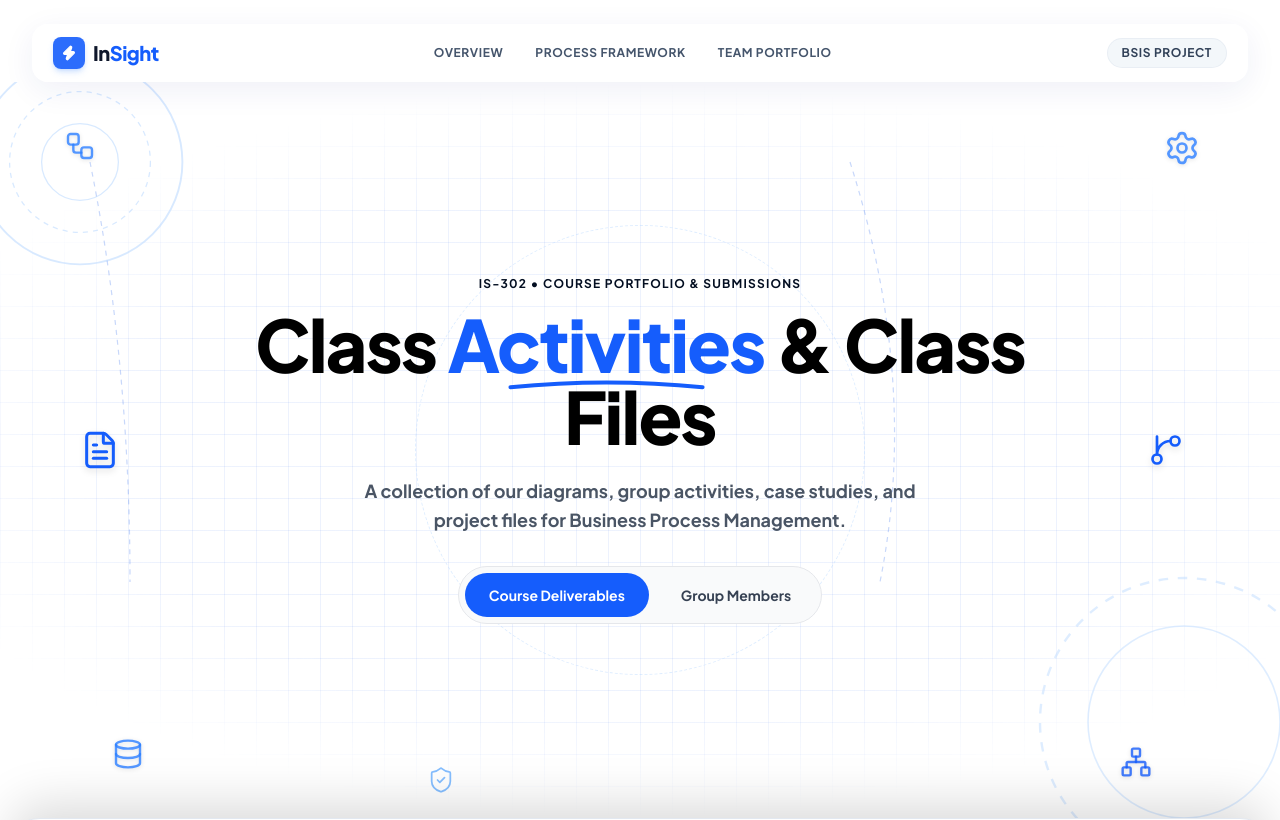
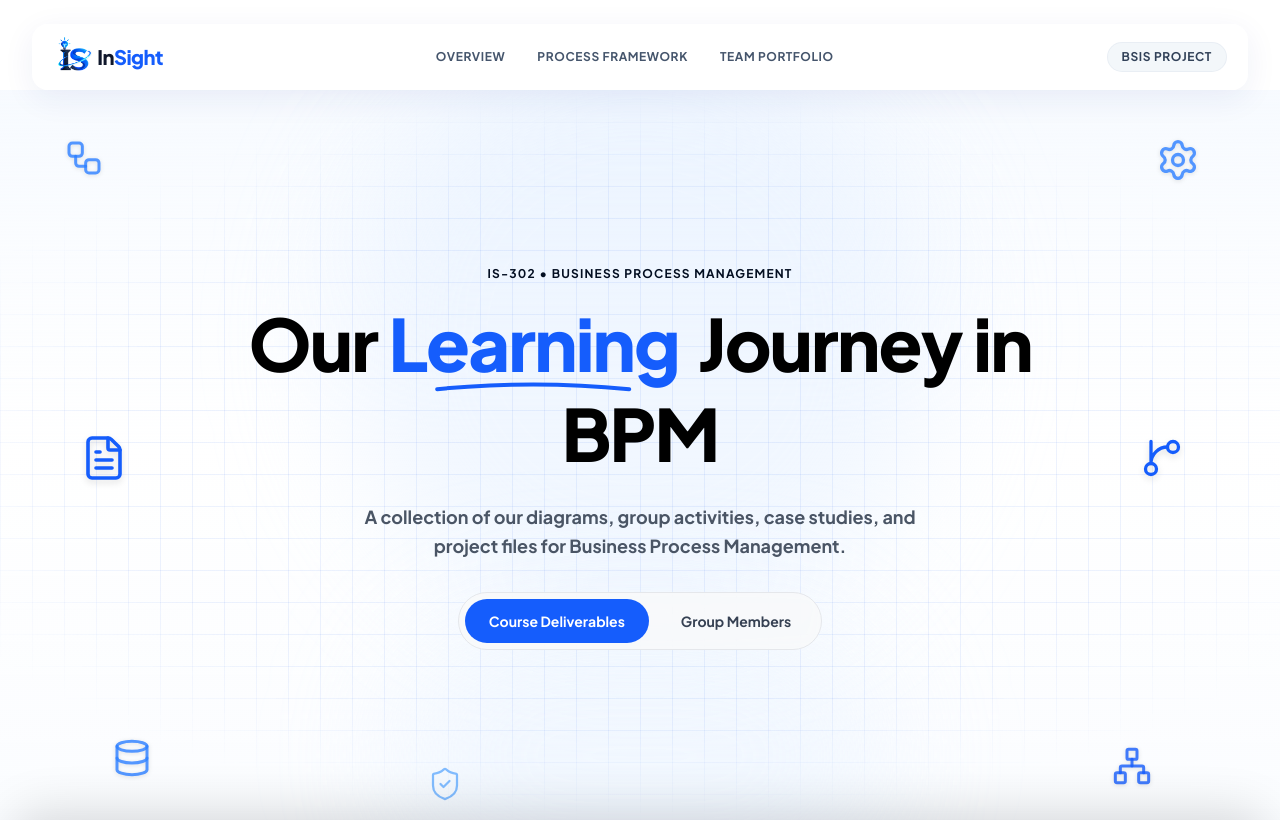
Before and after one commit to khenzxc/IS-302-Portfolio, a React (Vite) app: page / in a window 1280 px wide. Shown: the top 820 px of the page. Built offline with nearby package versions, Linux system fonts and the light colour scheme.

Commit message:
update icon and role name

```diff
--- a/index.html
+++ b/index.html
@@ -2,12 +2,12 @@
 <html lang="en">
   <head>
     <meta charset="UTF-8" />
-    <link rel="icon" type="image/svg+xml" href="/favicon.svg" />
+    <link rel="icon" type="image/png" href="/insight-logo.png" />
     <link rel="preconnect" href="https://fonts.googleapis.com">
-<link rel="preconnect" href="https://fonts.gstatic.com" crossorigin>
-<link href="https://fonts.googleapis.com/css2?family=Plus+Jakarta+Sans:wght@700;800;900&display=swap" rel="stylesheet">
+    <link rel="preconnect" href="https://fonts.gstatic.com" crossorigin>
+    <link href="https://fonts.googleapis.com/css2?family=Plus+Jakarta+Sans:wght@700;800;900&display=swap" rel="stylesheet">
     <meta name="viewport" content="width=device-width, initial-scale=1.0" />
-    <title>team-portfolio</title>
+    <title>InSight | IS-302 Course Portfolio</title>
   </head>
   <body>
     <div id="root"></div>
--- a/src/components/Hero.jsx
+++ b/src/components/Hero.jsx
@@ -11,86 +11,66 @@ export default function Hero() {
                 filter: `blur(${blur}px)`,
                 transform: `scale(${scale})`,
             }}
-            className="sticky top-16 z-0 overflow-hidden min-h-[calc(100vh-4rem)] flex flex-col justify-center items-center py-12 bg-white text-gray-900 transition-transform duration-75 ease-out will-change-transform"
+            className="sticky top-16 z-0 overflow-hidden min-h-[calc(100vh-4rem)] flex flex-col justify-center items-center py-12 bg-gradient-to-b from-blue-50/50 via-white to-blue-50/30 text-gray-900 transition-transform duration-75 ease-out will-change-transform relative"
         >
+            {/* Soft Ambient Radial Blue Glows (Top/Middle & Bottom) */}
+            <div className="absolute top-1/3 left-1/2 -translate-x-1/2 -translate-y-1/2 w-[600px] h-[600px] bg-blue-100/40 rounded-full blur-3xl pointer-events-none z-0" />
+            <div className="absolute -bottom-20 left-1/2 -translate-x-1/2 w-[500px] h-[300px] bg-blue-100/30 rounded-full blur-3xl pointer-events-none z-0" />
+
             {/* Subtle Blue Grid Lines Background */}
             <div className="absolute inset-0 bg-[linear-gradient(to_right,#2563eb15_1px,transparent_1px),linear-gradient(to_bottom,#2563eb15_1px,transparent_1px)] bg-[size:32px_32px] [mask-image:radial-gradient(ellipse_60%_50%_at_50%_50%,#000_70%,transparent_100%)] pointer-events-none" />
 
-            {/* ================= BACKGROUND GEOMETRIC SVG CIRCLES ================= */}
-
-            {/* Top-Left Concentric Circle Accent */}
-            <svg className="absolute -left-12 -top-12 w-64 h-64 text-blue-200/60 pointer-events-none hidden md:block" fill="none" viewBox="0 0 200 200">
-                <circle cx="100" cy="100" r="80" stroke="currentColor" strokeWidth="1.5" />
-                <circle cx="100" cy="100" r="55" stroke="currentColor" strokeWidth="1" strokeDasharray="4 4" />
-                <circle cx="100" cy="100" r="30" stroke="currentColor" strokeWidth="1" />
-            </svg>
-
-            {/* Bottom-Right Concentric Circle Accent */}
-            <svg className="absolute -right-16 -bottom-16 w-80 h-80 text-blue-200/50 pointer-events-none hidden md:block" fill="none" viewBox="0 0 200 200">
-                <circle cx="100" cy="100" r="90" stroke="currentColor" strokeWidth="1.5" strokeDasharray="6 6" />
-                <circle cx="100" cy="100" r="60" stroke="currentColor" strokeWidth="1" />
-            </svg>
-
-            {/* Center Subtle Grid Ring */}
-            <div className="absolute w-[450px] h-[450px] rounded-full border border-dashed border-blue-200/50 pointer-events-none hidden lg:block" />
-
-            {/* ================= FLOATING ICONS ONLY (NO BACKGROUND BADGES) ================= */}
+            {/* ================= FLOATING ICONS ================= */}
 
             {/* 1. Top Left Corner */}
-            <div className="absolute left-8 lg:left-16 top-12 hidden md:flex items-center pointer-events-none z-0">
-                <Workflow className="w-8 h-8 text-blue-500/80 drop-shadow-sm" strokeWidth={1.8} />
+            <div className="absolute left-8 lg:left-16 top-12 hidden md:flex items-center pointer-events-none z-10">
+                <Workflow className="w-10 h-10 text-blue-500/80 drop-shadow-sm" strokeWidth={1.8} />
             </div>
 
             {/* 2. Middle Left Side */}
             <div className="absolute left-6 lg:left-20 top-1/2 -translate-y-1/2 hidden md:flex items-center pointer-events-none z-0">
-                <FileText className="w-10 h-10 text-blue-600 drop-shadow-md" strokeWidth={1.8} />
+                <FileText className="w-12 h-12 text-blue-600 drop-shadow-md" strokeWidth={1.8} />
             </div>
 
             {/* 3. Bottom Left Corner */}
             <div className="absolute left-12 lg:left-28 bottom-12 hidden md:flex items-center pointer-events-none z-0">
-                <Database className="w-8 h-8 text-blue-500/80 drop-shadow-sm" strokeWidth={1.8} />
+                <Database className="w-10 h-10 text-blue-500/80 drop-shadow-sm" strokeWidth={1.8} />
             </div>
 
             {/* 4. Top Right Corner */}
             <div className="absolute right-10 lg:right-20 top-12 hidden md:flex items-center pointer-events-none z-0">
-                <Settings className="w-9 h-9 text-blue-500/80 animate-[spin_16s_linear_infinite] drop-shadow-sm" strokeWidth={1.8} />
+                <Settings className="w-11 h-11 text-blue-500/80 animate-[spin_16s_linear_infinite] drop-shadow-sm" strokeWidth={1.8} />
             </div>
 
             {/* 5. Middle Right Side */}
             <div className="absolute right-8 lg:right-24 top-1/2 -translate-y-1/2 hidden md:flex items-center pointer-events-none z-0">
-                <GitBranch className="w-9 h-9 text-blue-600 drop-shadow-md" strokeWidth={1.8} />
+                <GitBranch className="w-11 h-11 text-blue-600 drop-shadow-md" strokeWidth={1.8} />
             </div>
 
             {/* 6. Bottom Right Corner */}
             <div className="absolute right-14 lg:right-32 bottom-10 hidden md:flex items-center pointer-events-none z-0">
-                <Network className="w-8 h-8 text-blue-600/80 drop-shadow-sm" strokeWidth={1.8} />
+                <Network className="w-10 h-10 text-blue-600/80 drop-shadow-sm" strokeWidth={1.8} />
             </div>
 
-            {/* 7. Bottom Center Subtle Icon */}
+            {/* 7. Bottom Center Icon */}
             <div className="absolute left-1/3 bottom-6 hidden lg:flex items-center pointer-events-none z-0">
-                <ShieldCheck className="w-7 h-7 text-blue-400/70" strokeWidth={1.5} />
+                <ShieldCheck className="w-9 h-9 text-blue-400/70" strokeWidth={1.5} />
             </div>
-
-            {/* Curved Dashed Connector Lines */}
-            <svg className="absolute inset-0 w-full h-full pointer-events-none opacity-25 z-0 hidden lg:block" fill="none">
-                <path d="M 90 80 Q 130 280 130 500" stroke="#2563eb" strokeWidth="1.2" strokeDasharray="5 5" />
-                <path d="M 850 80 Q 920 300 880 500" stroke="#2563eb" strokeWidth="1.2" strokeDasharray="5 5" />
-            </svg>
 
             {/* ================= HERO CONTENT ================= */}
 
             <div className="max-w-4xl mx-auto px-6 text-center relative z-10 my-auto">
                 <span className="text-xs font-bold tracking-widest text-[#030e21] uppercase mb-4 block">
-                    IS-302 • Course Portfolio & Submissions
+                    IS-302 • Business Process Management
                 </span>
 
-                <h1 className="text-4xl sm:text-6xl md:text-7xl font-black tracking-tight text-black leading-none mb-6">
-                    Class{" "}
+                <h1 className="text-4xl sm:text-6xl md:text-7xl font-black tracking-tight text-black leading-[1.25] mb-6">
+                    Our{" "}
                     <span className="relative inline-block text-blue-600">
-                        Activities
+                        Learning
                         {/* Thick Curved Line Underline */}
                         <svg
-                            className="absolute -bottom-3 left-0 w-full h-4 text-blue-600 pointer-events-none"
+                            className="absolute -bottom-1.5 left-0 w-full h-4 text-blue-600 pointer-events-none"
                             viewBox="0 0 250 20"
                             fill="none"
                             xmlns="http://www.w3.org/2000/svg"
@@ -103,9 +83,8 @@ export default function Hero() {
                             />
                         </svg>
                     </span>{" "}
-                    & Class Files
+                    <span className="ml-2">Journey in BPM</span>
                 </h1>
-
                 <p className="text-base sm:text-lg text-gray-600 max-w-xl mx-auto font-normal leading-relaxed mb-8">
                     A collection of our diagrams, group activities, case studies, and project files for Business Process Management.
                 </p>
--- a/src/components/Navbar.jsx
+++ b/src/components/Navbar.jsx
@@ -1,5 +1,5 @@
 import { useState } from "react";
-import { Menu, X, Zap, ChevronRight } from "lucide-react";
+import { Menu, X, ChevronRight } from "lucide-react";
 
 export default function Navbar() {
   const [isOpen, setIsOpen] = useState(false);
@@ -21,11 +21,13 @@ export default function Navbar() {
           {/* Brand Logo */}
           <a
             href="#"
-            className="font-black text-lg sm:text-xl tracking-tight text-slate-900 flex items-center gap-2 hover:opacity-80 transition-opacity"
+            className="font-black text-lg sm:text-xl tracking-tight text-slate-900 flex items-center gap-0.5 hover:opacity-80 transition-opacity"
           >
-            <div className="w-8 h-8 rounded-lg bg-blue-600/90 backdrop-blur-md flex items-center justify-center text-white shadow-md shadow-blue-500/20">
-              <Zap className="w-4 h-4 fill-white" />
-            </div>
+            <img
+              src="/insight-logo.png"
+              alt="InSight"
+              className="h-10 w-auto object-contain"
+            />
             <span>In<span className="text-blue-600">Sight</span></span>
           </a>
 
--- a/src/components/Team.jsx
+++ b/src/components/Team.jsx
@@ -12,26 +12,26 @@ const DEFAULT_MEMBERS = [
     {
         id: 2,
         name: "Khen Vonoe Gabriel",
-        role: "Lead Software Engineer",
+        role: "Visual Creator",
         image: "/khen.webp",
     },
     {
         id: 3,
-        name: "Simon Paul Bolus",
-        role: "Lead Software Engineer",
-        image: "/simon.webp",
+        name: "Eldon Rex Santos",
+        role: "Lead Researcher",
+        image: "/eldon.webp",
     },
     {
         id: 4,
         name: "Kaiross Gabriel Sta Ana",
-        role: "Marketing Director",
+        role: "Project Checker",
         image: "/kaiross.webp",
     },
     {
         id: 5,
-        name: "Eldon Rex Santos",
-        role: "Head of Product Design",
-        image: "/eldon.webp",
+        name: "Simon Paul Bolus",
+        role: "Lead Writer",
+        image: "/simon.webp",
     },
 ]
 
--- a/src/pages/HomePage.jsx
+++ b/src/pages/HomePage.jsx
@@ -12,7 +12,6 @@ export default function HomePage() {
             <FeaturedWorks />
             <Team />
             <LogoMarquee />
-
         </div>
     );
 }
```
Also changed, not shown: public/insight-logo.png (added).
